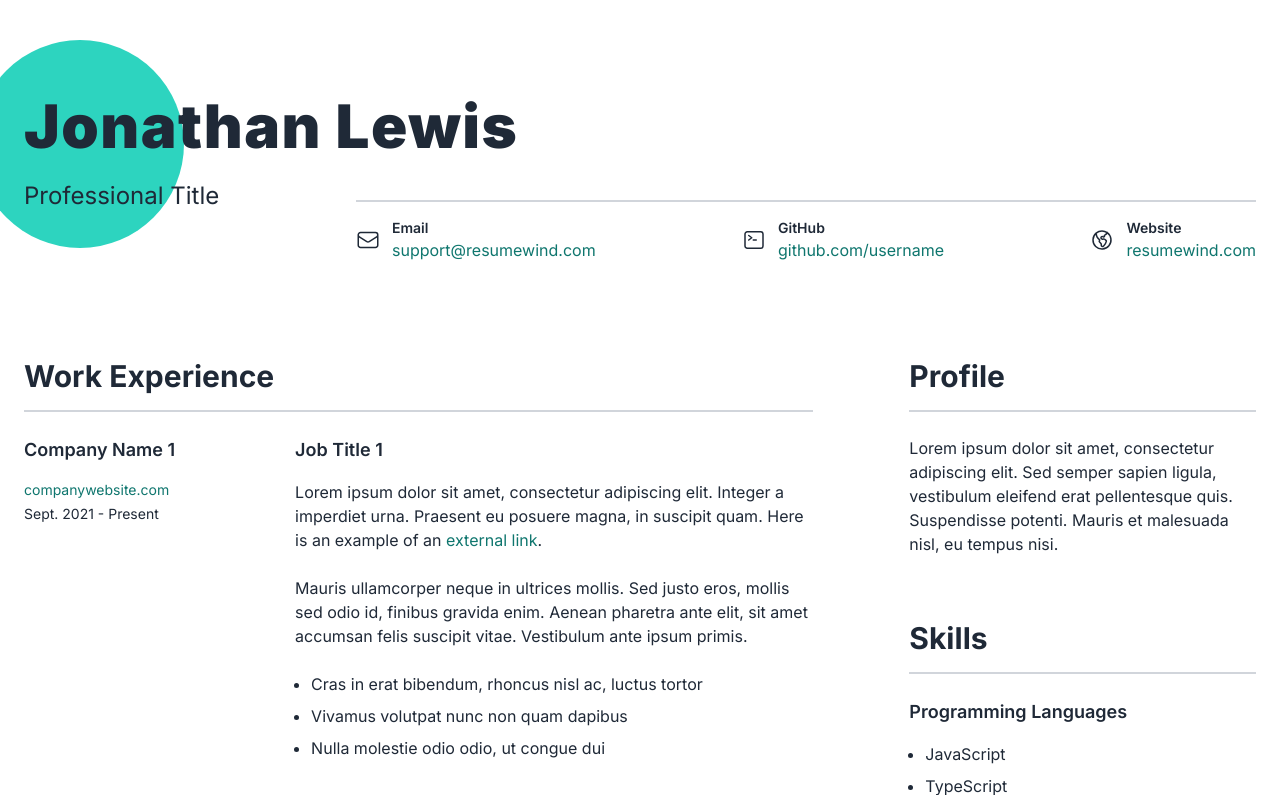
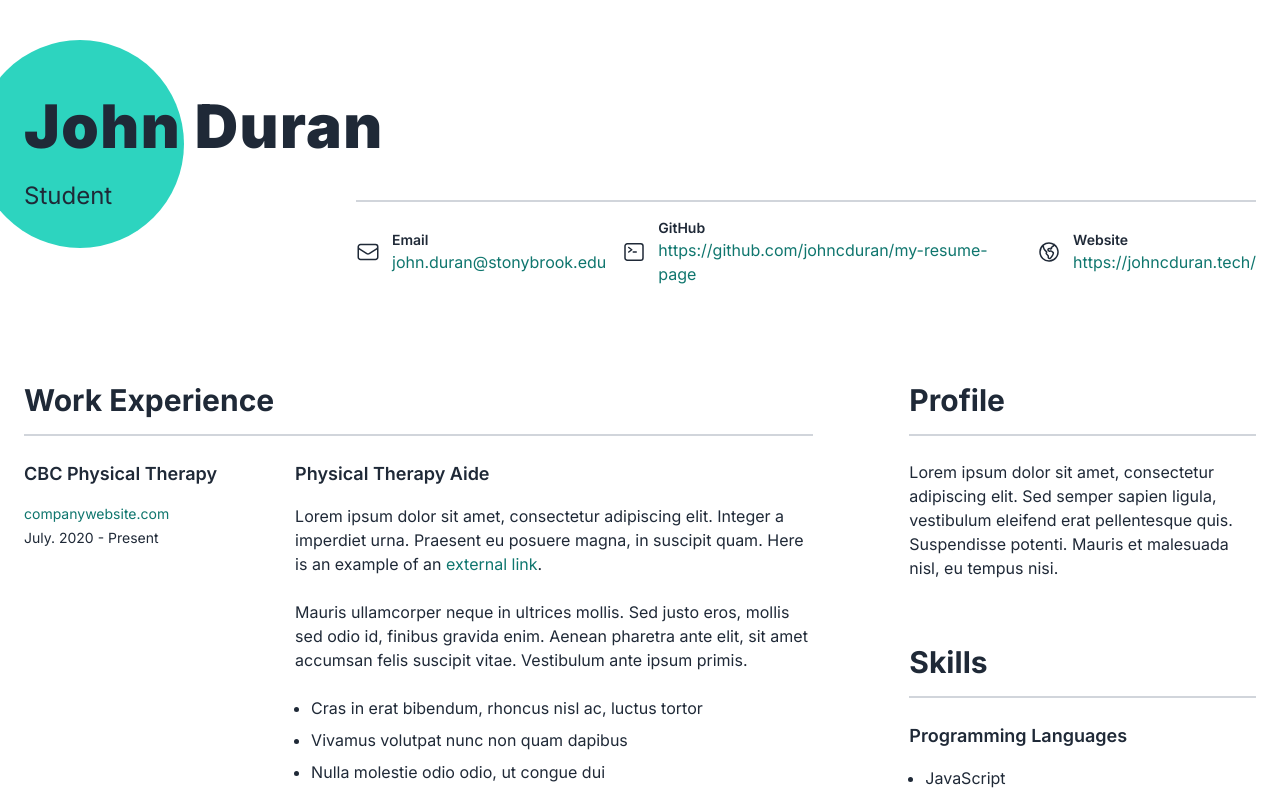
Before and after one commit to johncduran/my-resume-page, a Flask app: page / in a window 1280 px wide. Shown: the top 795 px of the page. Run offline with Flask 3, Linux system fonts and the light colour scheme.

Commit message:
changed info on html file

```diff
--- a/templates/home.html
+++ b/templates/home.html
@@ -8,7 +8,7 @@
     <title>John Duran - Resume</title>
 
     <!-- Update Description -->
-    <meta name="description" content="Jonathan Lewis - Resume" />
+    <meta name="description" content="John Duran - Resume" />
 
     <!-- Custom Fonts -->
     <link rel="preconnect" href="https://fonts.googleapis.com" />
@@ -30,13 +30,13 @@
       <div class="py-20 lg:py-24 px-6 mx-auto max-w-7xl">
         <div class="relative">
           <!-- Your Name -->
-          <h1>Jonathan Lewis</h1>
+          <h1>John Duran</h1>
 
           <div
             class="relative grid grid-cols-1 lg:grid-cols-4 gap-10 xl:gap-24 z-10"
           >
             <!-- Your Title -->
-            <h2>Professional Title</h2>
+            <h2>Student</h2>
 
             <div
               class="lg:flex lg:justify-between grid-3 xl:grid-3 lg:col-span-3 gap-4 mt-5 pt-4 border-t-2 border-gray-300"
@@ -67,7 +67,7 @@
                       target="_blank"
                       rel="noreferrer"
                     >
-                      support@resumewind.com
+                      john.duran@stonybrook.edu
                     </a>
                   </p>
                 </div>
@@ -99,7 +99,7 @@
                       target="_blank"
                       rel="noreferrer"
                     >
-                      github.com/username
+                    https://github.com/johncduran/my-resume-page
                     </a>
                   </p>
                 </div>
@@ -131,7 +131,7 @@
                       target="_blank"
                       rel="noreferrer"
                     >
-                      resumewind.com
+                        https://johncduran.tech/
                     </a>
                   </p>
                 </div>
@@ -152,7 +152,7 @@
             <div class="grid-3 gap-x-6">
               <div>
                 <!-- Company 1 -->
-                <h4 class="mb-1 lg:mb-4">Company Name 1</h4>
+                <h4 class="mb-1 lg:mb-4">CBC Physical Therapy</h4>
                 <p class="text-sm mb-1">
                   <a
                     href="https://resumewind.com/"
@@ -162,12 +162,12 @@
                     companywebsite.com
                   </a>
                 </p>
-                <p class="text-sm">Sept. 2021 - Present</p>
+                <p class="text-sm">July. 2020 - Present</p>
               </div>
 
               <div class="lg:col-span-2">
                 <!-- Job Title 1 -->
-                <h4 class="mb-4">Job Title 1</h4>
+                <h4 class="mb-4">Physical Therapy Aide</h4>
                 <p>
                   Lorem ipsum dolor sit amet, consectetur adipiscing elit.
                   Integer a imperdiet urna. Praesent eu posuere magna, in
```
